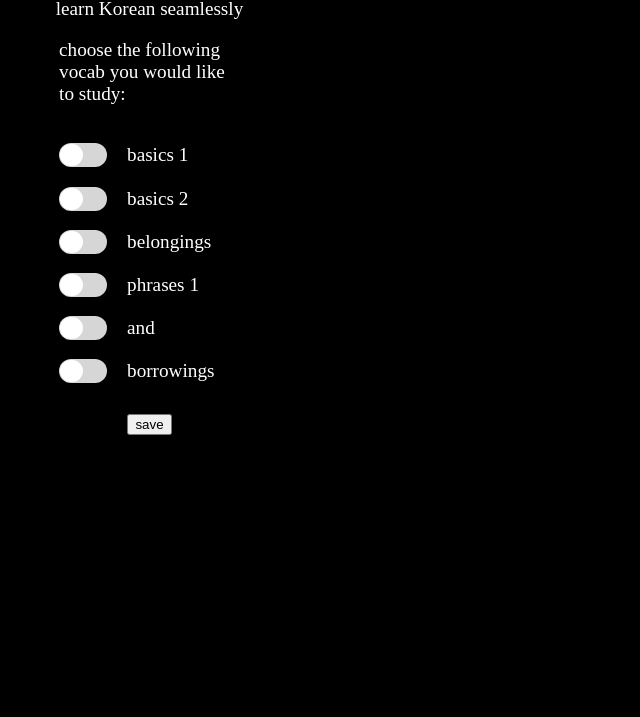
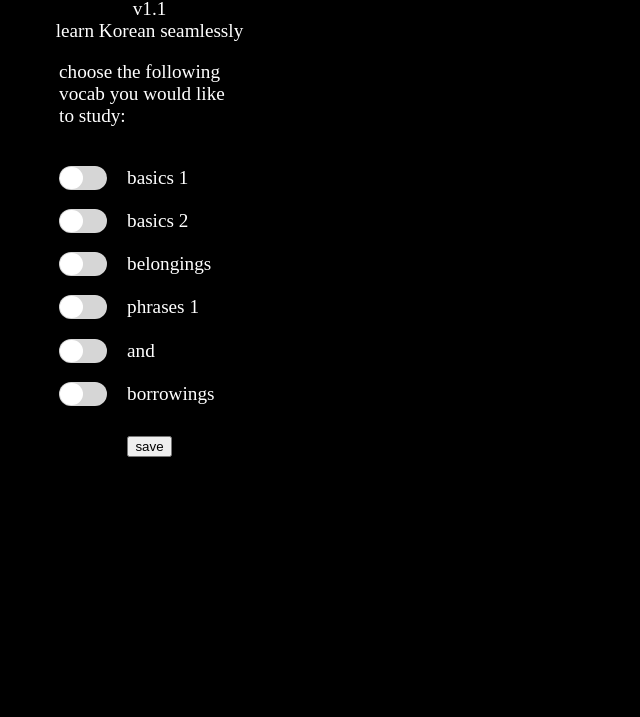
Before and after one commit to emilyxietty/koreanish, a browser extension: page koreanish/options.html in a window 1280 px wide. Shown: the part 83-800 px from the top of the page, without its empty margins (0-640 px from the left). Drawn offline with Linux system fonts and the light colour scheme.

Commit message:
Update options.html

```diff
--- a/koreanish/options.html
+++ b/koreanish/options.html
@@ -6,6 +6,7 @@
 </head>
 <body style="width: 250px">
   <div id="h1">koreanish</div>
+  <div id="h2">v1.1</div>
   <div id="h2">learn Korean seamlessly</div>
   <div id="h3">choose the following vocab you would like to study:</div>
   <div id="container">
```
